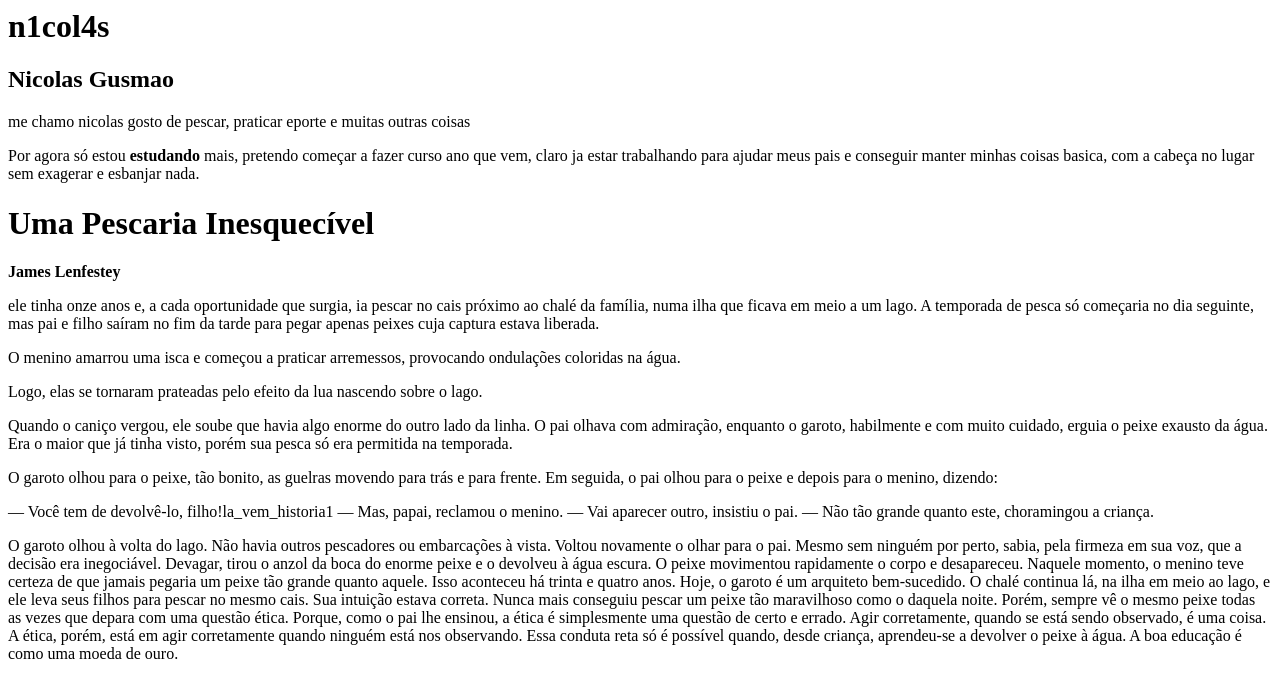
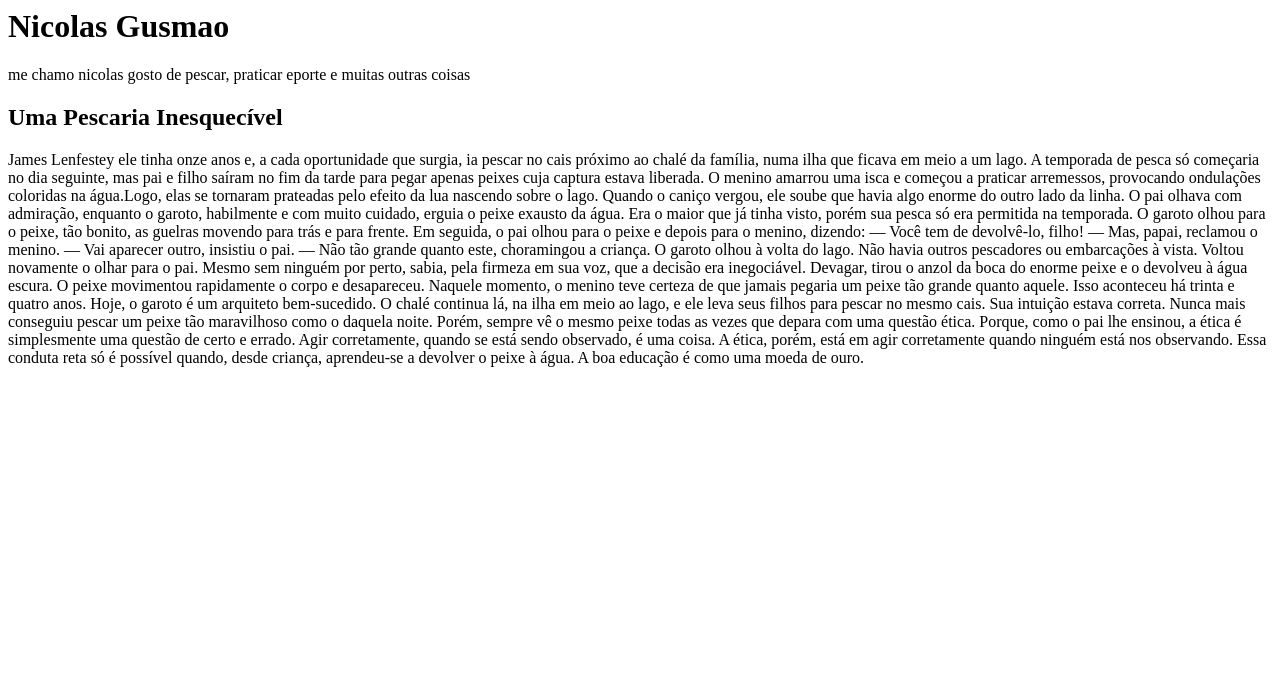
Before and after one commit to n1col4as/aula1b, a plain HTML site: page index.html in a window 1280 px wide. Drawn offline with Linux system fonts and the light colour scheme.

Commit message:
Update index.html

```diff
--- a/index.html
+++ b/index.html
@@ -1,28 +1,23 @@
-<h1>n1col4s</h1>
-<h2>Nicolas Gusmao</h2>
+
+<h1 class= "nome">Nicolas Gusmao</h1>
 <p>me chamo nicolas gosto de pescar, praticar eporte e muitas outras coisas</p>
-<p>Por agora só estou <strong>estudando</strong> mais, pretendo começar a fazer curso ano que vem, claro ja estar trabalhando para ajudar meus pais e conseguir manter minhas coisas basica, com a cabeça no lugar sem exagerar e esbanjar nada. </p>
 
-<h1>Uma Pescaria Inesquecível</h1>
-<p><strong><p>James Lenfestey</p></strong>ele tinha onze anos e, a cada oportunidade que surgia, ia pescar no cais próximo ao chalé da família, numa ilha que ficava em meio a um lago.
+<h2 class= "nome">Uma Pescaria Inesquecível</h2>
 
-A temporada de pesca só começaria no dia seguinte, mas pai e filho saíram no fim da tarde para pegar apenas peixes cuja captura estava liberada.</p>
+<body>
+<p>James Lenfestey ele tinha onze anos e, a cada oportunidade que surgia, ia pescar no cais próximo ao chalé da família, numa ilha que ficava em meio a um lago.
+A temporada de pesca só começaria no dia seguinte, mas pai e filho saíram no fim da tarde para pegar apenas peixes cuja captura estava liberada.
+O menino amarrou uma isca e começou a praticar arremessos, provocando ondulações coloridas na água.Logo, elas se tornaram prateadas pelo efeito da lua nascendo sobre o lago.
+Quando o caniço vergou, ele soube que havia algo enorme do outro lado da linha. O pai olhava com admiração, enquanto o garoto, habilmente e com muito cuidado, erguia o peixe exausto da água.
+Era o maior que já tinha visto, porém sua pesca só era permitida na temporada. O garoto olhou para o peixe, tão bonito, as guelras movendo para trás e para frente. Em seguida, o pai olhou para o peixe e depois para o menino, dizendo:
 
-<p>O menino amarrou uma isca e começou a praticar arremessos, provocando ondulações coloridas na água.</p> <p>Logo, elas se tornaram prateadas pelo efeito da lua nascendo sobre o lago.</p>
-
-<p></p>Quando o caniço vergou, ele soube que havia algo enorme do outro lado da linha. O pai olhava com admiração, enquanto o garoto, habilmente e com muito cuidado, erguia o peixe exausto da água.
-
-Era o maior que já tinha visto, porém sua pesca só era permitida na temporada.</p> O garoto olhou para o peixe, tão bonito, as guelras movendo para trás e para frente. Em seguida, o pai olhou para o peixe e depois para o menino, dizendo:
-
-<p>— Você tem de devolvê-lo, filho!la_vem_historia1
+— Você tem de devolvê-lo, filho!
 — Mas, papai, reclamou o menino.
 — Vai aparecer outro, insistiu o pai.
-— Não tão grande quanto este, choramingou a criança.</p>
+— Não tão grande quanto este, choramingou a criança.
 
-<p>O garoto olhou à volta do lago. Não havia outros pescadores ou embarcações à vista. Voltou novamente o olhar para o pai. Mesmo sem ninguém por perto, sabia, pela firmeza em sua voz, que a decisão era inegociável. Devagar, tirou o anzol da boca do enorme peixe e o devolveu à água escura. O peixe movimentou rapidamente o corpo e desapareceu.
-
+O garoto olhou à volta do lago. Não havia outros pescadores ou embarcações à vista. Voltou novamente o olhar para o pai. Mesmo sem ninguém por perto, sabia, pela firmeza em sua voz, que a decisão era inegociável. Devagar, tirou o anzol da boca do enorme peixe e o devolveu à água escura. O peixe movimentou rapidamente o corpo e desapareceu.
 Naquele momento, o menino teve certeza de que jamais pegaria um peixe tão grande quanto aquele. Isso aconteceu há trinta e quatro anos. Hoje, o garoto é um arquiteto bem-sucedido. O chalé continua lá, na ilha em meio ao lago, e ele leva seus filhos para pescar no mesmo cais.
-
 Sua intuição estava correta. Nunca mais conseguiu pescar um peixe tão maravilhoso como o daquela noite. Porém, sempre vê o mesmo peixe todas as vezes que depara com uma questão ética. Porque, como o pai lhe ensinou, a ética é simplesmente uma questão de certo e errado. Agir corretamente, quando se está sendo observado, é uma coisa. A ética, porém, está em agir corretamente quando ninguém está nos observando. Essa conduta reta só é possível quando, desde criança, aprendeu-se a devolver o peixe à água.
-
 A boa educação é como uma moeda de ouro.</p>
+</body>
```
